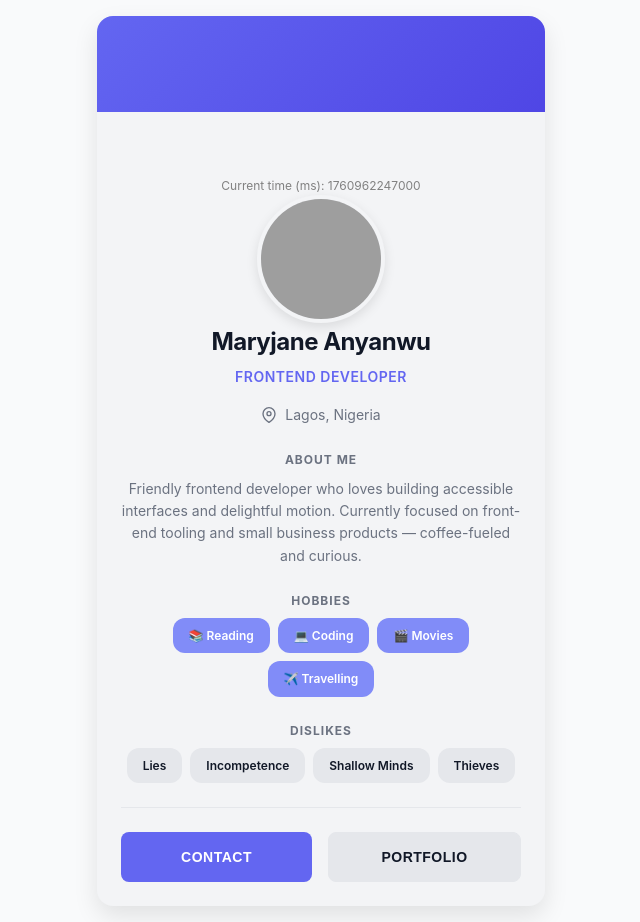
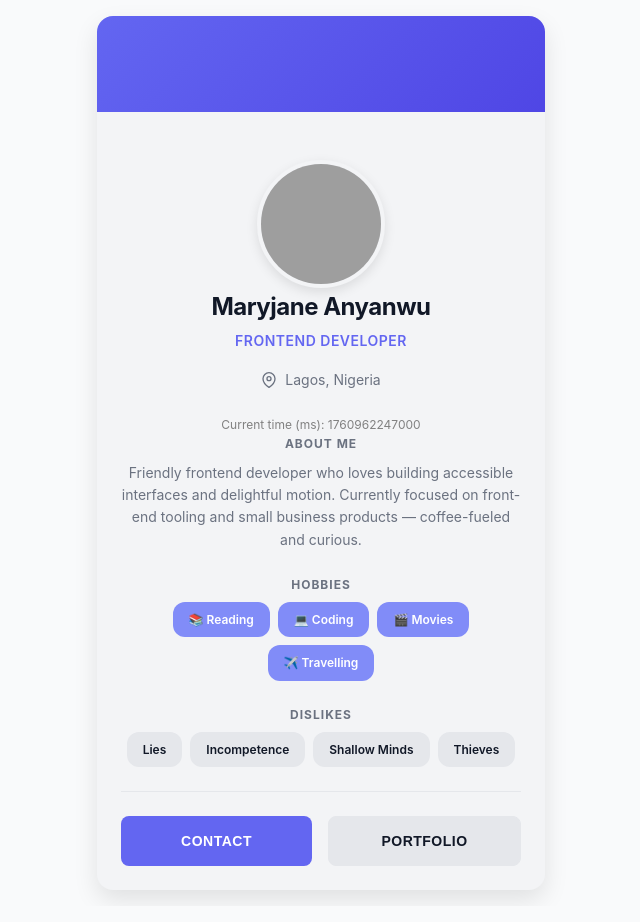
Before and after one commit to emjei2/hng-task-profile-card, a plain HTML site: page index.html in a window 1280 px wide. Shown: the whole page, without its empty margins (319-959 px from the left). Drawn offline with Linux system fonts and the light colour scheme; grey boxes are pictures that could not be loaded.

Commit message:
chore:adjusted time

```diff
--- a/index.html
+++ b/index.html
@@ -367,10 +367,6 @@
         ></header>
 
         <div class="profile-content" data-testid="profile-content">
-          <p
-            id="current-time"
-            style="font-size: 0.75rem; color: gray; margin-top: 1rem"
-          ></p>
           <div class="profile-avatar-wrapper" data-testid="avatar-wrapper">
             <img
               src="/profile.jpg"
@@ -403,6 +399,10 @@
             </svg>
             <span data-testid="location-text">Lagos, Nigeria</span>
           </div>
+          <p
+            id="current-time"
+            style="font-size: 0.75rem; color: gray; margin-top: 5px"
+          ></p>
           <section
             class="profile-about"
             data-testid="about-section"
@@ -608,7 +608,7 @@
       }
       document.addEventListener("DOMContentLoaded", function () {
         updateTimeDisplay();
-        setInterval(updateTimeDisplay, 1000); // Update every 1 second
+        setInterval(updateTimeDisplay, 1000);
       });
     </script>
   </body>
```
